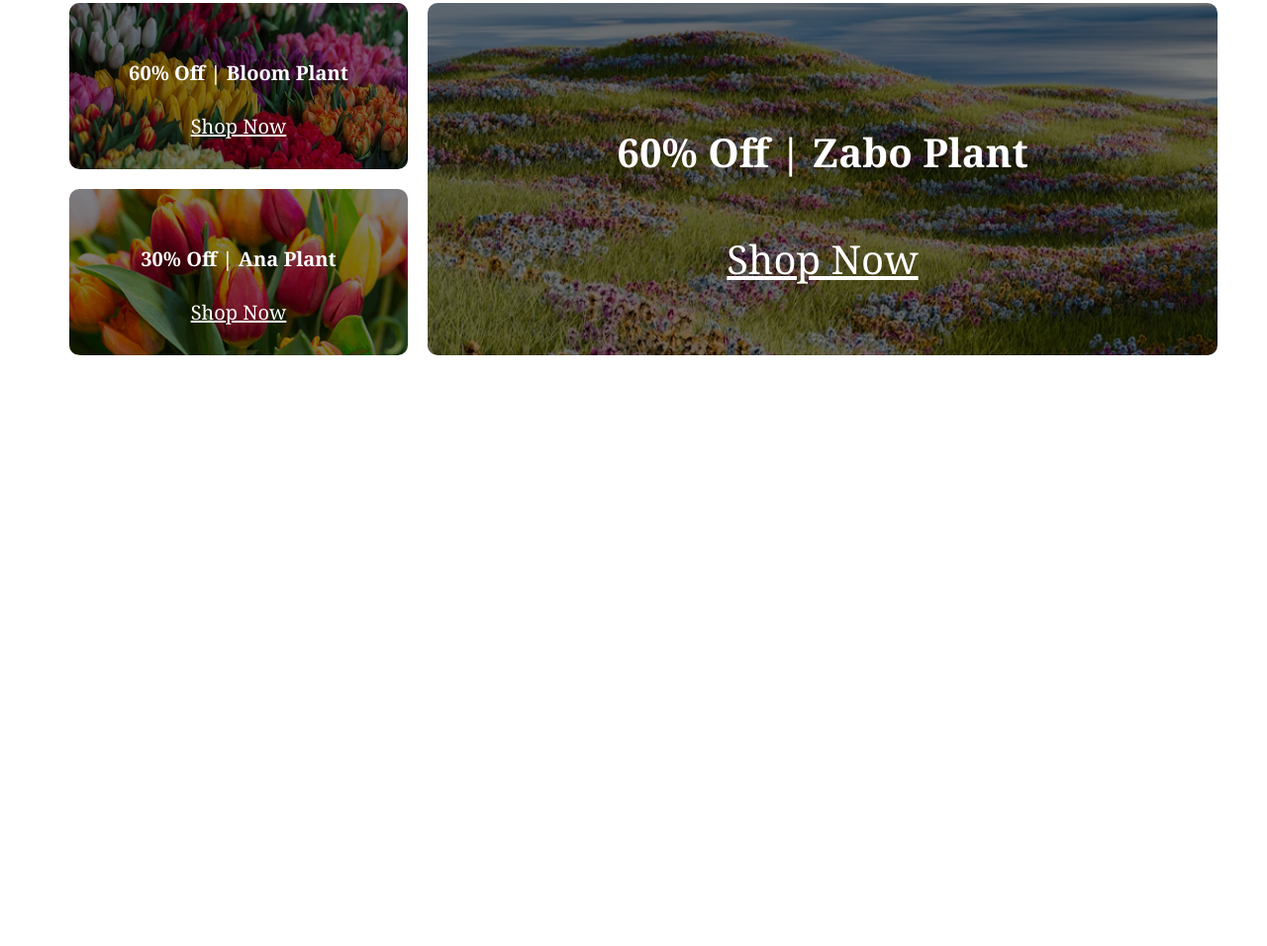
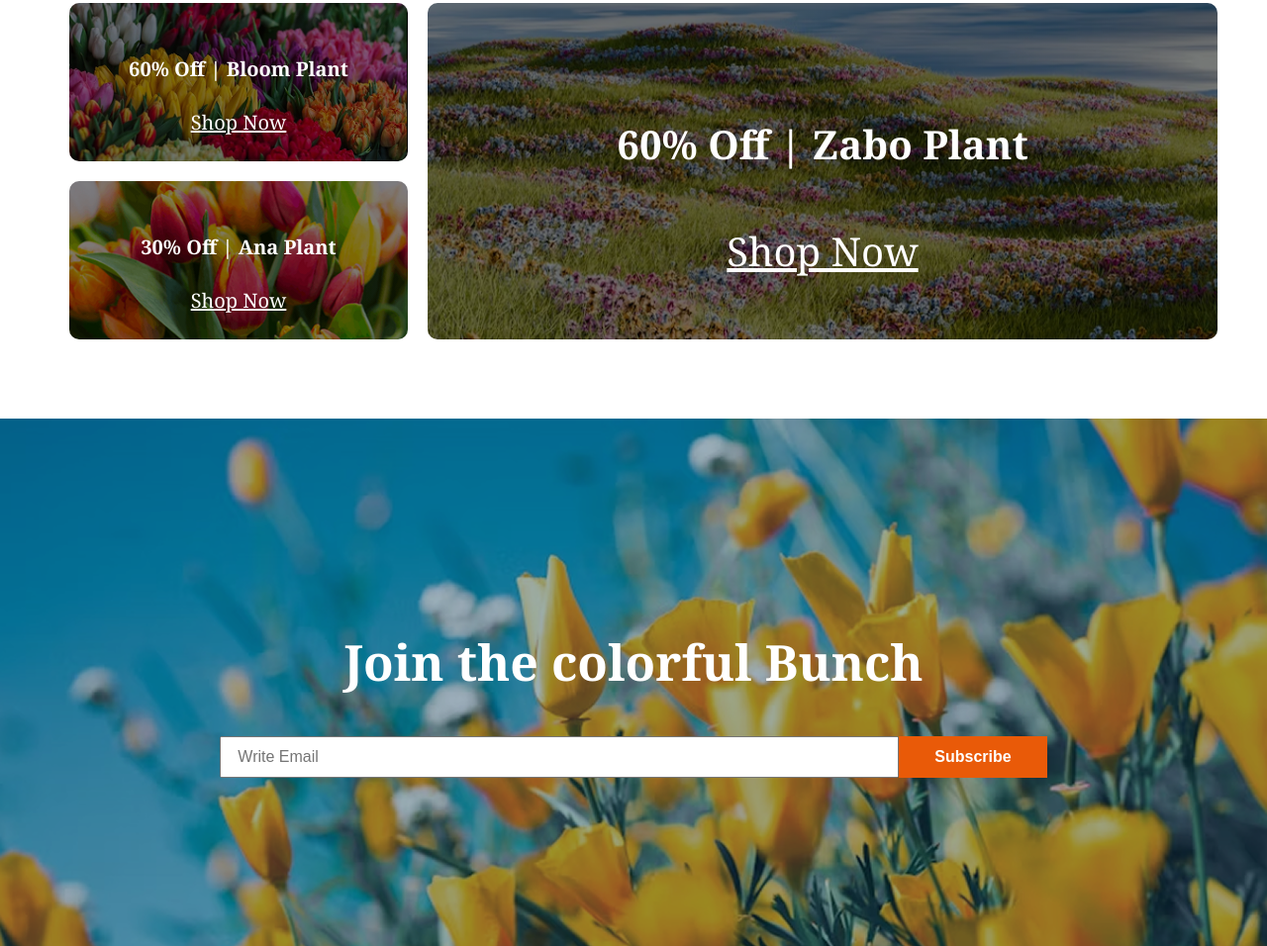
Before and after one commit to motalebpro/assignment2-flowers-market, a plain HTML site: page index.html in a window 1280 px wide. Shown: the part 3095-4051 px from the top of the page at 99% size. Before the commit the page ends 3758 px from the top, so only its background shows below. Drawn offline with Linux system fonts and the light colour scheme.

Commit message:
Email Subscribe section Complete

```diff
--- a/index.html
+++ b/index.html
@@ -173,6 +173,15 @@
 
     </div>
   </div>
+  <!-- Join Section -->
+  <div class="join-section">
+    <h2>Join the colorful Bunch</h2>
+    <div class="email-sub">
+      <input class="email-input" type="email" name="" id="" placeholder="Write Email">
+      <input class="primary-btn" type="button" value="Subscribe">
+    </div>
+
+  </div>
 </body>
 
 </html>
--- a/styles.css
+++ b/styles.css
@@ -1,5 +1,6 @@
 body {
   font-family: Arial, Helvetica, sans-serif;
+  margin: 0px;
 }
 
 p,
@@ -28,7 +29,7 @@ li {
   border: none;
   padding: 12px 36px;
   cursor: pointer;
-  width: 100%;
+
 
 }
 
@@ -124,7 +125,9 @@ ul.nav-menu li a {
 
 }
 
-.plant-item {}
+.plant-item button {
+  width: 100%;
+}
 
 .plant-item img {
   width: 100%;
@@ -250,10 +253,41 @@ ul.nav-menu li a {
 .offer-item {
   display: grid;
   grid-template-columns: 30% 70%;
-  grid-template-rows: 30% 30% 40%;
-  height: 70vh;
+  grid-template-rows: 50% 50% 0%;
+  height: 40vh;
   gap: 20px;
   margin-top: 100px;
 
 
 }
+
+/* Join Section */
+.join-section {
+  background-image: url("assets/news-letter-bg.png");
+  height: 533px;
+  background-size: cover;
+  background-position: center;
+  display: flex;
+  justify-content: center;
+  align-items: center;
+  flex-direction: column;
+}
+
+.join-section h2 {
+  font-family: "Noto Serif", serif;
+  font-size: 50px;
+  color: #fff;
+  font-weight: bold;
+}
+
+.email-sub {
+  display: flex;
+}
+
+.email-input {
+  width: 650px;
+  padding: 10px 16px;
+  font-size: 16px;
+  outline: none;
+  transition: 0.3s ease;
+}
```
